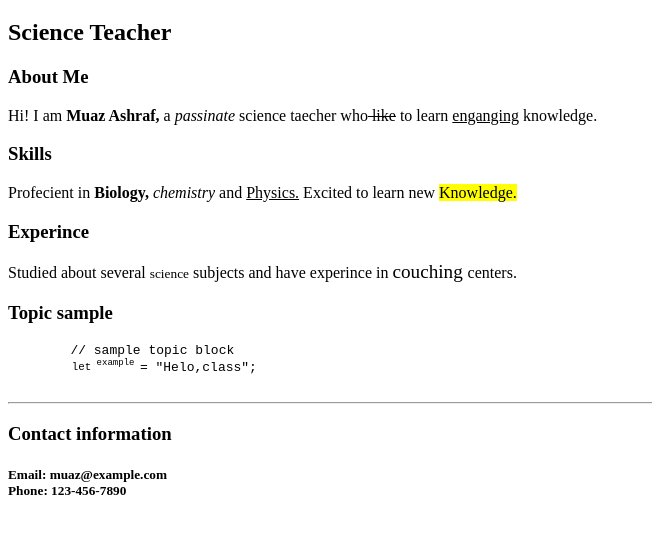
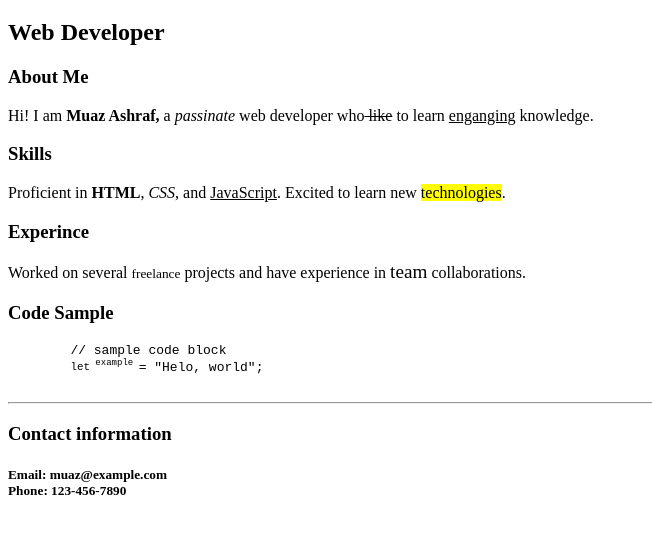
Before and after one commit to muazashraf1/html-personal-profile, a plain HTML site: page index.html in a window 1280 px wide. Shown: the part 61-594 px from the top of the page, without its empty margins (0-652 px from the left). Drawn offline with Linux system fonts and the light colour scheme.

Commit message:
change my profession from teacher to developer

```diff
--- a/index.html
+++ b/index.html
@@ -7,26 +7,24 @@
 
 <body>
     <h1>MUAZ ASHRAF</h1>
-    <h2>Science Teacher</h2>
+    <h2>Web Developer</h2>
     <h3>About Me</h3>
     <p>
-        Hi! I am <b>Muaz Ashraf, </b>a <i> passinate</i> science taecher who<del>
+        Hi! I am <b>Muaz Ashraf, </b>a <i> passinate</i> web developer who<del>
             like</del>
         to learn <u>enganging</u> knowledge.
     </p>
     <h3>Skills</h3>
     <p>
-        Profecient in <b>Biology,</b><i> chemistry</i> and <u>Physics.</u> Excited
-        to learn new <mark>Knowledge.</mark>
+       Proficient in <b>HTML</b>, <i>CSS</i>, and <u>JavaScript</u>. Excited to learn new <mark>technologies</mark>.
     </p>
     <h3>Experince</h3>
     <p>
-        Studied about several <small>science</small> subjects and have experince
-        in <big> couching </big> centers.
+        Worked on several <small>freelance</small> projects and have experience in <big>team</big> collaborations.
     </p>
-    <h3>Topic sample</h3>
-    <pre>        // sample topic block
-    <small>     let<sup> example </sup></small>= "Helo,class";
+    <h3>Code Sample</h3>
+    <pre>        // sample code block
+        <small>let<sup> example </sup></small>= "Helo, world";
      </pre>
     <hr />
     <h3>Contact information</h3>
```
